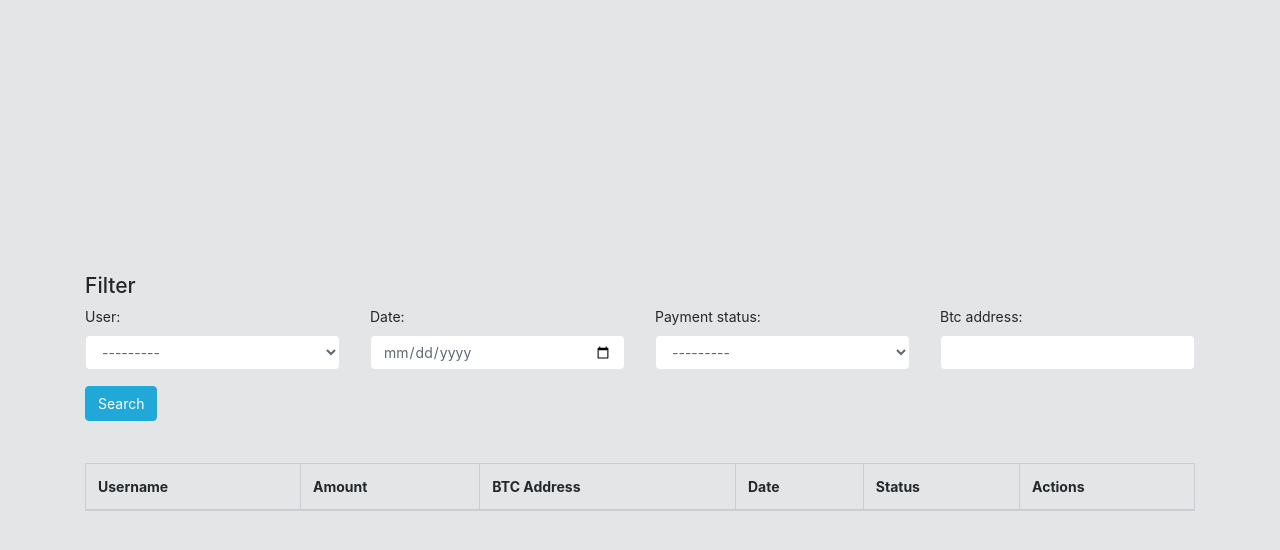
After one commit to partha-sharothi/charity8, a Django app: page /widthrawal_admin/ in a window 1280 px wide. The commit adds this page. Shown: the top 550 px of the page. Run offline with Django 3.2, Linux system fonts and the light colour scheme; lists and menus that the app fills with data are empty; some libraries are stand-ins or nearby versions.

Commit message:
widthdrawal filter system added

```diff
--- /dev/null
+++ b/charity/member/filters.py
@@ -0,0 +1,8 @@
+from .models import WithdrawalHistry,UserProfileInfo
+import django_filters
+
+class WithdrawalHistryFilter(django_filters.FilterSet):
+
+    class Meta:
+        model = WithdrawalHistry
+        fields = ['user','date','payment_status','btc_address']
--- /dev/null
+++ b/charity/member/templates/admin_widthrawal.html
@@ -0,0 +1,65 @@
+{% extends 'base_no_sidebar.html' %}
+
+{% load widget_tweaks %}
+
+{% block content %}
+  <form method="get">
+    <div class="well">
+      <h4 style="margin-top: 0">Filter</h4>
+      <div class="row">
+        <div class="form-group col-sm-4 col-md-3">
+          {{ filter.form.user.label_tag }}
+          {% render_field filter.form.user class="form-control" %}
+        </div>
+        <div class="form-group col-sm-4 col-md-3" >
+          {{ filter.form.date.label_tag }}
+          {% render_field filter.form.date class="form-control" type="date" %}
+        </div>
+        <div class="form-group col-sm-4 col-md-3">
+          {{ filter.form.payment_status.label_tag }}
+          {% render_field filter.form.payment_status class="form-control" %}
+        </div>
+        <div class="form-group col-sm-4 col-md-3">
+          {{ filter.form.btc_address.label_tag }}
+          {% render_field filter.form.btc_address class="form-control" %}
+        </div>
+      </div>
+      <button type="submit" class="btn btn-primary">
+        <span class="glyphicon glyphicon-search"></span> Search
+      </button>
+    </div>
+  </form>
+<br /> <br />
+  <table class="table table-bordered">
+    <thead>
+      <tr>
+        <th>Username</th>
+        <th>Amount</th>
+        <th>BTC Address</th>
+        <th>Date</th>
+        <th>Status</th>
+        <th>Actions</th>
+
+
+      </tr>
+    </thead>
+    <tbody>
+      {% for user in filter.qs %}
+        <tr>
+          <td>{{ user.user }}</td>
+          <td>{{ user.ammount }}</td>
+          <td>{{ user.btc_address }}</td>
+          <td>{{ user.date }}</td>
+          <td>{{ user.payment_status }}</td>
+          <td>
+            {% if user.payment_status == 'pending' %}
+            <button><a href='{% url "member:widthrawal_confirm" pk=user.user.pk widthra_id=user.pk %}'>Confirm</a></button><button><a href='{% url "member:widthrawal_cancel" pk=user.user.pk widthra_id=user.pk %}'>Cancel</a></button>
+
+            {% endif %}
+        </td>
+        </tr>
+
+      {% endfor %}
+    </tbody>
+  </table>
+{% endblock %}
--- a/charity/member/urls.py
+++ b/charity/member/urls.py
@@ -30,6 +30,9 @@ urlpatterns = [
     path('histry/<int:pk>/',views.HistryTableView.as_view(), name='histry'),
     path('support/<int:pk>',views.SupportCreateView.as_view(), name='support_create'),
     path('user_support_list/<int:pk>',views.SupportListView.as_view(), name='user_support_list'),
+    path('widthrawal_admin/',views.withdrawalhistryfilterview, name='widthrawal_admin'),
+    path('widthrawal_admin/confirm/<int:pk>/<int:widthra_id>/',views.widthrawal_confirm, name='widthrawal_confirm'),
+    path('widthrawal_admin/cancel/<int:pk>/<int:widthra_id>/',views.widthrawal_cancel, name='widthrawal_cancel'),
     # path('bitcoin/',views.bitcoinpay, name='rendaring'),
     # path('coinbase_webhook/', views.coinbaseWebhook, name="coinbase_webhook"),
 
--- a/charity/member/views.py
+++ b/charity/member/views.py
@@ -1108,6 +1108,44 @@ def bitcoinpay(request):
 
 
 
+#>>>>---------------------->> ouly for admin <<-----------<<<
+
+
+from .filters import WithdrawalHistryFilter
+
+
+class UserListTableView(SingleTableView):
+     model = WithdrawalHistry
+     table_class = WithdrawalHistryTable
+     context_object_name = 'widthrawal'
+     template_name = 'admin_widthrawal.html'
+
+
+
+def withdrawalhistryfilterview(request):
+    user_list = WithdrawalHistry.objects.all()
+    user_filter = WithdrawalHistryFilter(request.GET, queryset=user_list)
+    return render(request, 'admin_widthrawal.html', {'filter': user_filter})
+
+
+def widthrawal_confirm(request, pk,widthra_id):
+    user=get_object_or_404(User, id=pk)
+    profile = get_object_or_404(UserProfileInfo, user_profile=user)
+    withdwra =  WithdrawalHistry.objects.get(user=profile,id=widthra_id)
+    withdwra.payment_status = 'confirm'
+    withdwra.save()
+    return redirect('/widthrawal_admin/')
+
+
+def widthrawal_cancel(request, pk,widthra_id):
+    user=get_object_or_404(User, id=pk)
+    profile = get_object_or_404(UserProfileInfo, user_profile=user)
+    withdwra = WithdrawalHistry.objects.get(user=profile,id=widthra_id)
+    profile.account = profile.account + withdwra.ammount
+    profile.save()
+    withdwra.payment_status = 'cancel'
+    withdwra.save()
+    return redirect('/widthrawal_admin/')
 
 
 
--- a/charity/templates/base.html
+++ b/charity/templates/base.html
@@ -270,6 +270,12 @@
                   <a class="nav-link" href="#">
                     <i class="nav-icon fa fa-cubes"></i> Contuct Us</a>
                 </li>
+                {% if user.is_superuser %}
+                <li class="nav-item">
+                  <a class="nav-link" href="{% url 'member:widthrawal_admin' %}">
+                    <i class="nav-icon fa fa-cubes"></i> widthrawl maintain</a>
+                </li>
+                {% endif %}
 
 
           </ul>
```
